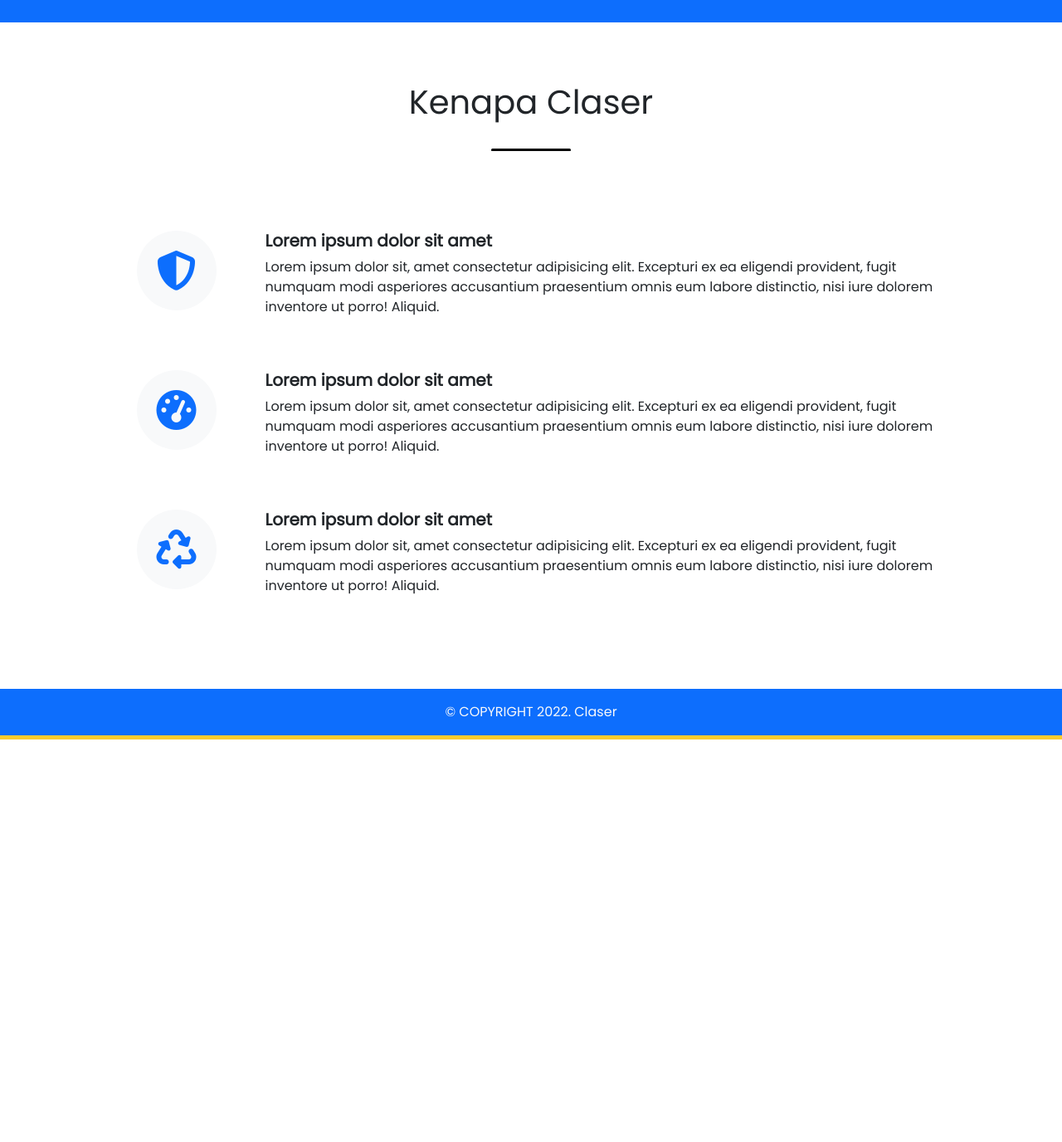
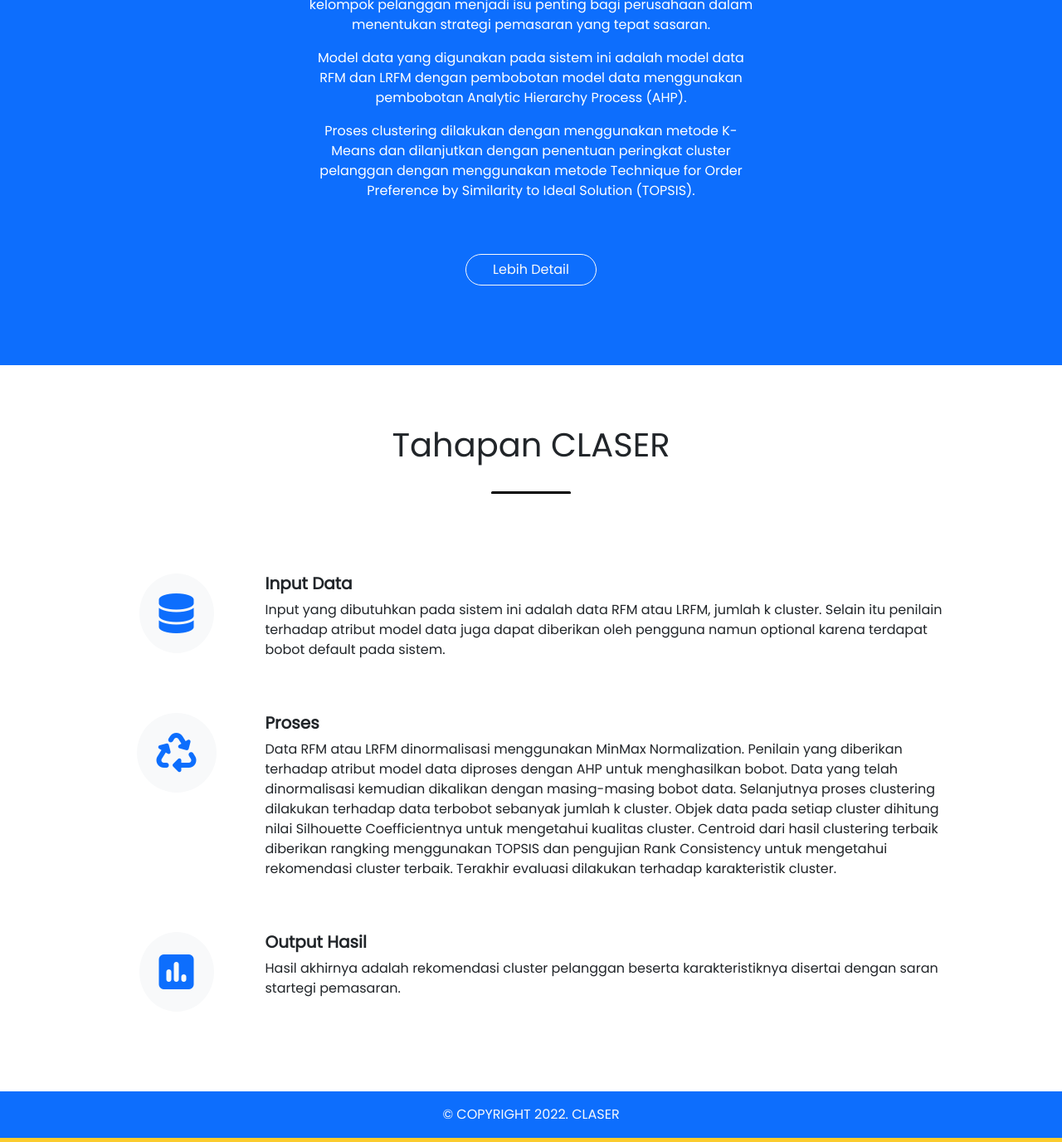
Before and after one commit to arisurya7/crm, a Django app: page / in a window 1280 px wide. Shown: the part 1092-2468 px from the top of the page at 83% size. Before the commit the page ends 1983 px from the top, so only its background shows below. Run offline with Django 3.2, Linux system fonts and the light colour scheme; some libraries are stand-ins or nearby versions.

Commit message:
Updated UI

```diff
--- a/clustering/templates/clustering/base.html
+++ b/clustering/templates/clustering/base.html
@@ -7,7 +7,7 @@
 <head>
     <meta charset="utf-8">
     <meta name="viewport" content="width=device-width, initial-scale=1">
-    <title>CRM System</title>
+    <title>Claser</title>
     {% include 'clustering/snippets/stylesmain.html' %}
     {% block customstyle %}
     {% endblock customstyle %}
--- a/clustering/templates/clustering/snippets/footer.html
+++ b/clustering/templates/clustering/snippets/footer.html
@@ -1,6 +1,6 @@
 {% load static %}
 <footer class="main-footer">
-    <strong>Copyright &copy; 2014-2021 <a href="#">CRM</a>.</strong>
+    <strong>Copyright &copy; 2014-2021 <a href="#">CLASER</a>.</strong>
     All rights reserved.
     <div class="float-right d-none d-sm-inline-block">
       <b>Version</b> 1.0.0
--- a/clustering/templates/clustering/snippets/navbar.html
+++ b/clustering/templates/clustering/snippets/navbar.html
@@ -1,7 +1,7 @@
 {% load static %}
 <!-- Preloader -->
 <div class="preloader flex-column justify-content-center align-items-center">
-  <img class="animation__shake" src="{% static 'clustering/vendor/dist/img/logofg.png' %}" alt="FgLogo" height="100" width="100">
+  <img class="animation__shake" src="{% static 'clustering/vendor/dist/img/claser_preload.png' %}" alt="FgLogo" height="100">
 </div>
 <!-- Navbar -->
 <nav class="main-header navbar navbar-expand navbar-white navbar-light">
--- a/clustering/templates/clustering/snippets/sidebar.html
+++ b/clustering/templates/clustering/snippets/sidebar.html
@@ -5,7 +5,7 @@
   <a href="#" class="brand-link mt-2 mb-3">
     <!-- <img src="{%static 'clustering/vendor/dist/img/AdminLTELogo.png'%}" alt="AdminLTE Logo"
       class="brand-image img-circle elevation-3" style="opacity: .8"> -->
-    <span class="brand-text font-weight-light">CRM System</span>
+    <span class="brand-text font-weight-light">CLASER</span>
   </a>
 
   <!-- Sidebar -->
@@ -53,7 +53,7 @@
             <p>LRFM</p>
           </a>
         </li>
-        <li class="nav-item">
+        <!-- <li class="nav-item">
           <a href="#" class="nav-link">
             <i class="fas fa-cogs"></i>
             <p>
@@ -87,7 +87,7 @@
               </a>
             </li>
           </ul>
-        </li>
+        </li> -->
         <li class="nav-item">
           <a href="{%url 'clustering:rekomendasi'%}" class="nav-link {% if isRekomendasi %} active {% endif %}">
             <i class="fas fa-address-book"></i>
--- a/crm/templates/index.html
+++ b/crm/templates/index.html
@@ -50,8 +50,8 @@
      class="float-whatsapp" target="_blank"><i class="fa fa-whatsapp icon-float-whatsapp"></i></a> -->
 
     <section class="header" id="home">
-        <div class="container"">
-            <div class=" row">
+        <div class="container">
+            <div class="row" style="margin-top: 10rem; margin-bottom: 10rem;">
             <div class="col-md-7" data-aos="fade-left">
                 <p class="mt-5  display-6 text-primary">Clustering Customer System</p>
                 <h2 class="mt-5 text-secondary">
@@ -63,7 +63,7 @@
                     style="padding-left: 2rem; padding-right: 2rem;">Info</a>
             </div>
             <div class="col-md-5" data-aos="fade-right">
-                <img src="{%static 'clustering/img/vc_home.jpg'%}" alt="" style="width: 35rem;">
+                <img src="{%static 'clustering/img/vc_home.jpg'%}" alt="" style="width: 30rem;">
             </div>
         </div>
         </div>
@@ -72,11 +72,11 @@
     <!-- What Info -->
     <section class="about pb-5 pt-5 bg-primary-custom" id="about">
         <div class="container">
-            <div class="row">
-                <div class="col-sm align-self-center text-about" data-aos="fade-up">
-                    <h1 class="text-white">About Claser</h1>
-                    <hr class="hr-left rounded-pill text-white">
-                    <p class="text-white">Sistem Claser (Clustering Customer) merupakan aplikasi berbasis website yang
+            <div class="row justify-content-center">
+                <div class="col-sm-6 align-self-center  text-center text-about mb-5" data-aos="fade-up">
+                    <h1 class="text-white mt-5">About CLASER</h1>
+                    <hr class="hr-center  rounded-pill text-white" style=" border-top: 3px white solid;">
+                    <p class="text-white mt-5">Sistem Claser (Clustering Customer) merupakan aplikasi berbasis website yang
                         berfungsi untuk memberikan rekomendasi kelompok pelanggan berdasarkan kesamaan karakteristiknya.
                         Karakteristik kelompok pelanggan menjadi isu penting bagi perusahaan dalam menentukan strategi
                         pemasaran yang tepat sasaran.
@@ -90,9 +90,7 @@
                         peringkat cluster pelanggan dengan menggunakan metode Technique for Order Preference by
                         Similarity to Ideal Solution (TOPSIS).
                     </p>
-                </div>
-                <div class="col-sm img-about text-center" data-aos="fade-up">
-                    <img class="vector_question" src="#" alt="vector question">
+                    <a href="#whyinfo" class="btn btn-outline-light rounded-pill mt-5" style="padding-left: 2rem; padding-right: 2rem;"> Lebih Detail </a>
                 </div>
             </div>
         </div>
@@ -102,29 +100,18 @@
     <section class="whyinfo pb-5 pt-5" id="whyinfo">
         <div class="container">
             <div class="row text-center pb-5" data-aos="fade-up">
-                <h1 class="text-dark pb-4 pt-4">Kenapa Claser</h1>
+                <h1 class="text-dark pb-4 pt-4">Tahapan CLASER</h1>
                 <hr class="hr-center rounded-pill ">
             </div>
             <div class="row justify-content-center mt-5 mb-5" data-aos="fade-up">
                 <div class="col-lg-2 text-center color-primary-custom icon-list">
-                    <i class="fas fa-shield-alt display-5 p-4 rounded-circle bg-light"></i>
+                    <i class="fas fa-database display-5 p-4 rounded-circle bg-light"></i>
                 </div>
                 <div class="col-lg-9 align-self-center">
-                    <h5 class="fw-bolder">Lorem ipsum dolor sit amet</h5>
-                    <p>Lorem ipsum dolor sit, amet consectetur adipisicing elit. Excepturi ex ea eligendi provident,
-                        fugit numquam modi asperiores accusantium praesentium omnis eum labore distinctio, nisi iure
-                        dolorem inventore ut porro! Aliquid.</p>
-                </div>
-            </div>
-            <div class="row justify-content-center mt-5 mb-5" data-aos="fade-up">
-                <div class="col-lg-2 text-center color-primary-custom icon-list">
-                    <i class="fas fa-tachometer-alt display-5 p-4 rounded-circle bg-light"></i>
-                </div>
-                <div class="col-lg-9 align-self-center">
-                    <h5 class="fw-bolder">Lorem ipsum dolor sit amet</h5>
-                    <p>Lorem ipsum dolor sit, amet consectetur adipisicing elit. Excepturi ex ea eligendi provident,
-                        fugit numquam modi asperiores accusantium praesentium omnis eum labore distinctio, nisi iure
-                        dolorem inventore ut porro! Aliquid.</p>
+                    <h5 class="fw-bolder">Input Data</h5>
+                    <p>Input yang dibutuhkan pada sistem ini adalah data RFM atau LRFM, jumlah k cluster.
+                        Selain itu penilain terhadap atribut model data juga dapat diberikan oleh pengguna namun optional karena terdapat bobot default pada sistem.
+                    </p>
                 </div>
             </div>
             <div class="row justify-content-center mt-5 mb-5" data-aos="fade-up">
@@ -132,10 +119,20 @@
                     <i class="fas fa-recycle display-5 p-4 rounded-circle bg-light"></i>
                 </div>
                 <div class="col-lg-9 align-self-center">
-                    <h5 class="fw-bolder">Lorem ipsum dolor sit amet</h5>
-                    <p>Lorem ipsum dolor sit, amet consectetur adipisicing elit. Excepturi ex ea eligendi provident,
-                        fugit numquam modi asperiores accusantium praesentium omnis eum labore distinctio, nisi iure
-                        dolorem inventore ut porro! Aliquid.</p>
+                    <h5 class="fw-bolder">Proses</h5>
+                    <p>Data RFM atau LRFM dinormalisasi menggunakan MinMax Normalization. Penilain yang diberikan terhadap atribut model data diproses dengan AHP untuk menghasilkan bobot. Data yang telah dinormalisasi kemudian dikalikan dengan masing-masing bobot data.
+                        Selanjutnya proses clustering dilakukan terhadap data terbobot sebanyak jumlah k cluster. Objek data pada setiap cluster dihitung nilai Silhouette Coefficientnya untuk mengetahui kualitas cluster.
+                        Centroid dari hasil clustering terbaik diberikan rangking menggunakan TOPSIS dan pengujian Rank Consistency untuk mengetahui rekomendasi cluster terbaik. Terakhir evaluasi dilakukan terhadap karakteristik cluster.
+                    </p>
+                </div>
+            </div>
+            <div class="row justify-content-center mt-5 mb-5" data-aos="fade-up">
+                <div class="col-lg-2 text-center color-primary-custom icon-list">
+                    <i class="fas fa-poll display-5 p-4 rounded-circle bg-light"></i>
+                </div>
+                <div class="col-lg-9 align-self-center">
+                    <h5 class="fw-bolder">Output Hasil</h5>
+                    <p>Hasil akhirnya adalah rekomendasi cluster pelanggan beserta karakteristiknya disertai dengan saran startegi pemasaran.</p>
                 </div>
             </div>
         </div>
@@ -143,7 +140,7 @@
 
     <!-- Footer -->
     <footer class="bg-primary-custom">
-        <p class="text-center text-light pt-3">&copy COPYRIGHT 2022. Claser</p>
+        <p class="text-center text-light pt-3">&copy COPYRIGHT 2022. CLASER</p>
     </footer>
 
 
```
Also changed, not shown: crm/templates/login.html (+22 -20 lines), clustering/static/clustering/img/claser_preload.png (added), clustering/static/clustering/vendor/dist/img/claser_preload.png (added), db.sqlite3.
